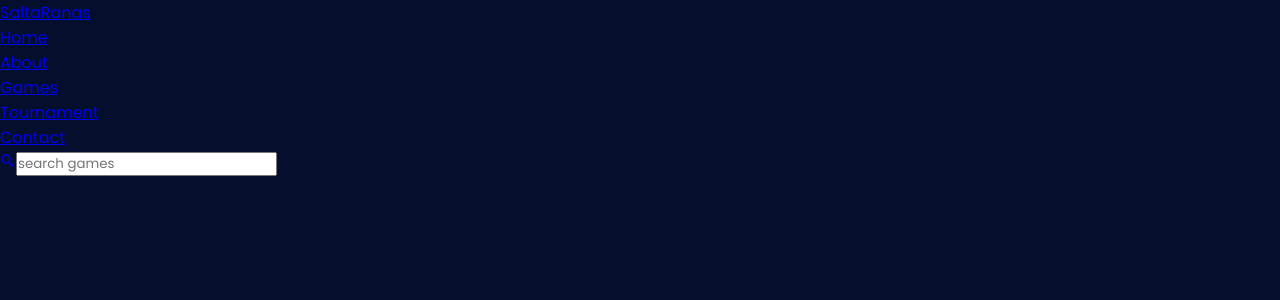
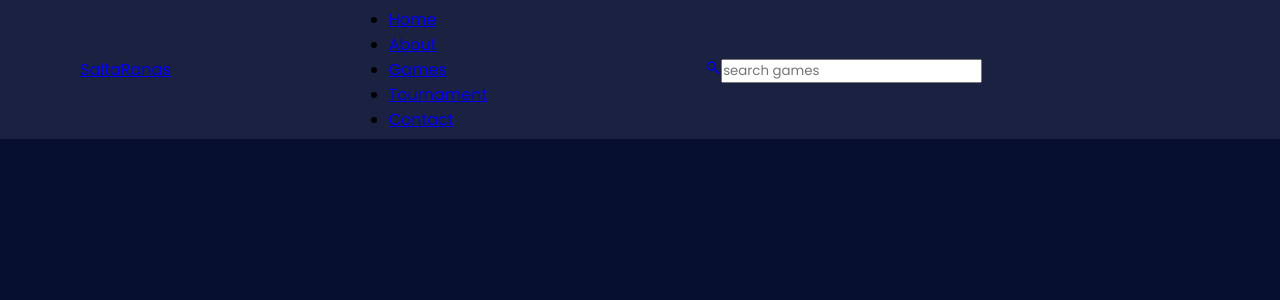
Before and after one commit to LuisDani07/SaltaRanas_React, a React (Vite) app: page / in a window 1280 px wide. Shown: the top 300 px of the page. Built offline with nearby package versions, Linux system fonts and the light colour scheme.

Commit message:
estilos elemento header

```diff
--- a/src/styles.css
+++ b/src/styles.css
@@ -8,3 +8,16 @@
 body{
     background: #050e2d;
 }
+header{
+    position:fixed;
+    top:0;
+    left:0;
+    width:100%;
+    padding:7px 80px;
+    display:flex;
+    justify-content: space-between;
+    align-items: center;
+    background: #1b2141;
+    transition:0.5s;
+    z-index:1000;
+}
```
